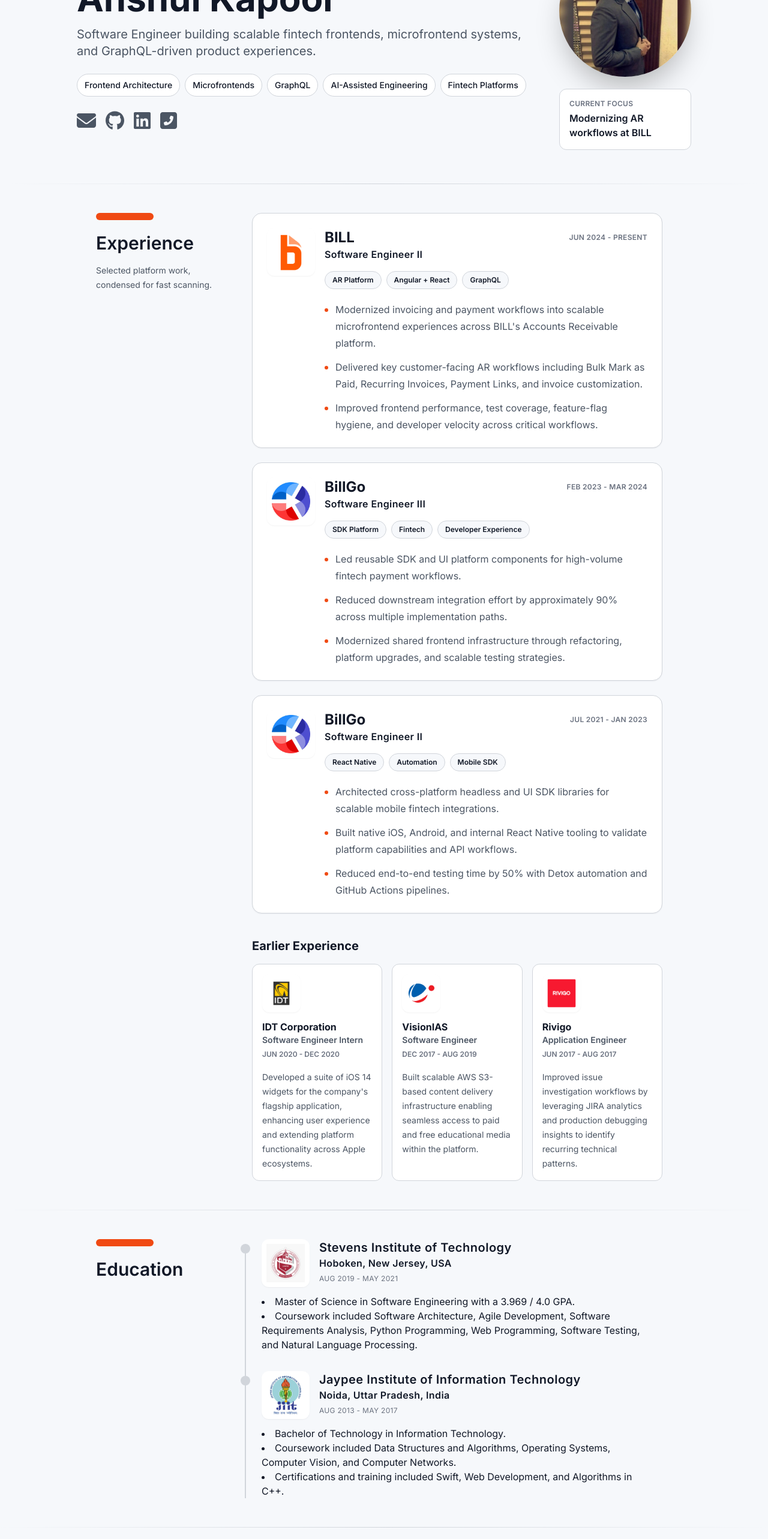
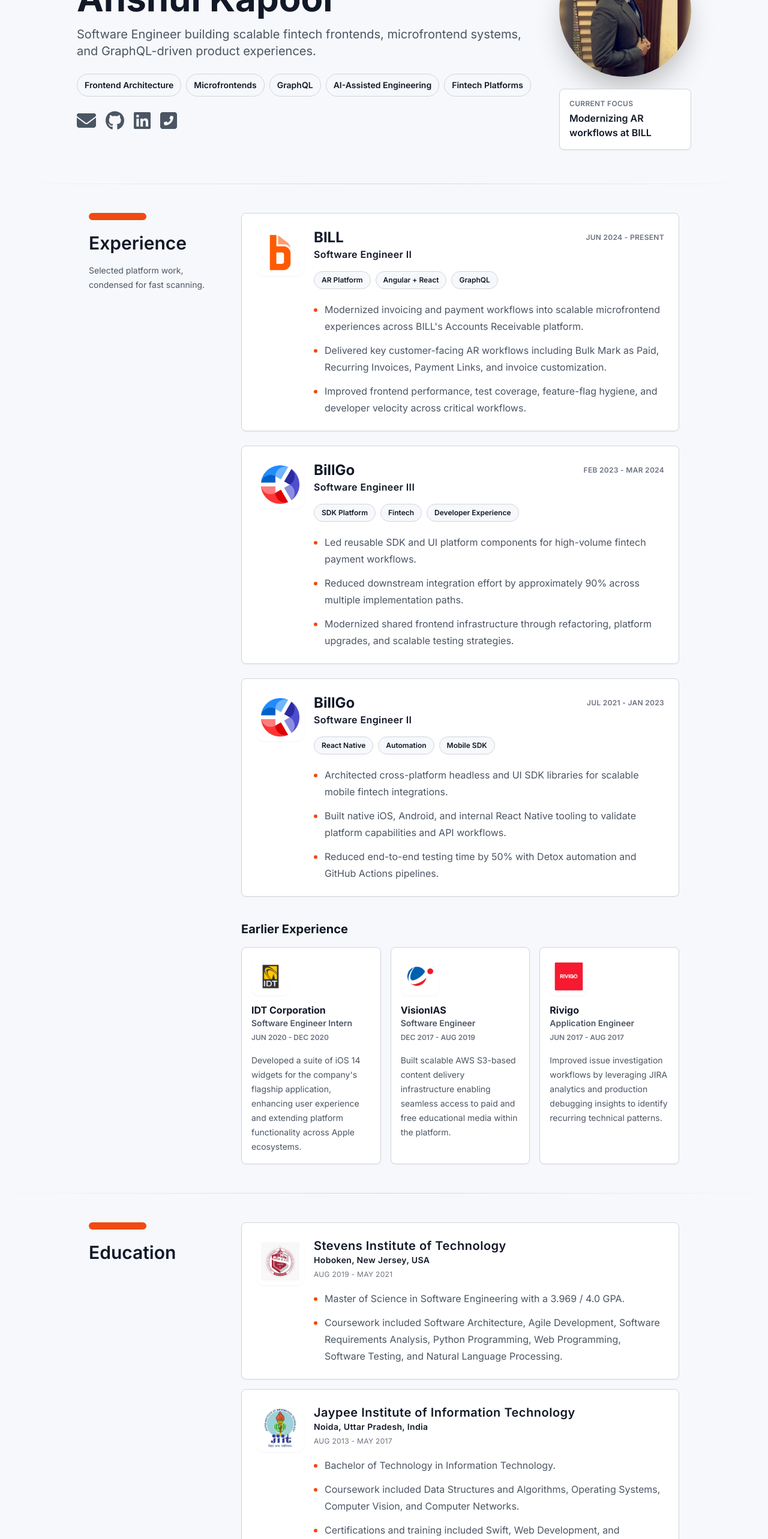
Before and after one commit to anshulkapoor018/portfolio, a Next.js app: page / in a window 1280 px wide. Shown: the part 180-2746 px from the top of the page at 60% size. Built offline with nearby package versions, Linux system fonts and the light colour scheme.

Commit message:
Polish responsive portfolio layout

```diff
--- a/src/app/components/EducationTimeline.tsx
+++ b/src/app/components/EducationTimeline.tsx
@@ -5,35 +5,46 @@ const EducationTimeline: React.FC<EducationTimelineProps> = ({ educationData })
   return (
     <section className="portfolio-section">
         <div className="portfolio-container">
-            <div className="grid gap-4 mx-4 sm:grid-cols-12">
+            <div className="grid gap-8 sm:grid-cols-12">
                 <div className="col-span-12 sm:col-span-3">
-                    <div className="portfolio-section-kicker text-center sm:text-left mb-14 before:block before:w-24 before:h-3 before:mb-5 before:rounded-md before:mx-auto sm:before:mx-0 ">
+                    <div className="portfolio-section-kicker mb-8 text-center before:mx-auto before:mb-5 before:block before:h-3 before:w-24 before:rounded-md sm:sticky sm:top-8 sm:mb-14 sm:text-left sm:before:mx-0">
                         <h3 className="portfolio-section-title">Education</h3>
                     </div>
                 </div>
-                <div className="relative col-span-12 px-4 space-y-6 sm:col-span-9">
-                <div className="portfolio-timeline col-span-12 space-y-12 relative px-4 sm:col-span-8 sm:space-y-8 sm:before:absolute sm:before:top-2 sm:before:bottom-0 sm:before:w-0.5 sm:before:-left-3">
-                        {educationData.map((education, index) => (
-                        <div key={index} className="portfolio-timeline-item flex flex-col sm:relative sm:before:absolute sm:before:top-2 sm:before:w-4 sm:before:h-4 sm:before:rounded-full sm:before:left-[-35px] sm:before:z-[1]">
-                            <div className='flex'>
-                                <div className="mr-4">
+                <div className="relative col-span-12 sm:col-span-9">
+                    <div className="space-y-4">
+                        {educationData.map((education) => (
+                            <article key={education.college} className="portfolio-card p-5 sm:p-6">
+                                <div className="flex flex-col gap-4 sm:flex-row sm:items-start">
                                     <LogoFrame src={education.logo} alt={`${education.college} logo`} />
-                                </div>
-                                    <div>
-                                        <a href={education.collegeUrl} target="_blank" rel="noopener noreferrer" className="text-xl font-semibold tracking-wide hover:underline">
+                                    <div className="min-w-0 flex-1">
+                                        <a
+                                            href={education.collegeUrl}
+                                            target="_blank"
+                                            rel="noopener noreferrer"
+                                            className="text-xl font-semibold tracking-wide hover:underline"
+                                        >
                                             {education.college}
                                         </a>
-                                        <h4 className="text-s font-semibold tracking-wide">{education.location}</h4>
-                                        <time className="portfolio-subtle text-xs tracking-wide uppercase">{education.dateStart} - {education.dateEnd}</time>
+                                        <h4 className="text-sm font-semibold tracking-wide">{education.location}</h4>
+                                        <time className="portfolio-subtle text-xs tracking-wide uppercase">
+                                            {education.dateStart} - {education.dateEnd}
+                                        </time>
+                                        <ul className="portfolio-muted mt-4 space-y-3">
+                                            {education.experienceDetails.split('\n').map((detail, index) => {
+                                                const trimmedDetail = detail.trim().startsWith('-') ? detail.trim().substring(1).trim() : detail.trim();
+
+                                                return (
+                                                    <li key={index} className="flex gap-3 leading-7">
+                                                        <span className="mt-3 h-1.5 w-1.5 flex-none rounded-full" style={{ background: 'var(--portfolio-accent)' }} />
+                                                        <span>{trimmedDetail}</span>
+                                                    </li>
+                                                );
+                                            })}
+                                        </ul>
                                     </div>
                                 </div>
-                                <ul className="mt-3 list-disc list-inside">
-                                {education.experienceDetails.split('\n').map((detail, index) => {
-                                    const trimmedDetail = detail.trim().startsWith('-') ? detail.trim().substring(1).trim() : detail.trim();
-                                    return <li key={index}>{trimmedDetail}</li>;
-                                })}
-                                </ul>
-                            </div>
+                            </article>
                         ))}
                     </div>
                 </div>
--- a/src/app/components/ExperienceTimeline.tsx
+++ b/src/app/components/ExperienceTimeline.tsx
@@ -15,25 +15,21 @@ const ExperienceTimeline: React.FC<ExperienceTimelineProps> = ({ experienceData
   return (
     <section className="portfolio-section">
         <div className="portfolio-container">
-            <div className="grid gap-4 mx-4 sm:grid-cols-12">
+            <div className="grid gap-8 sm:grid-cols-12">
                 <div className="col-span-12 sm:col-span-3">
-                    <div className="portfolio-section-kicker text-center sm:text-left mb-14 before:block before:w-24 before:h-3 before:mb-5 before:rounded-md before:mx-auto sm:before:mx-0">
+                    <div className="portfolio-section-kicker mb-8 text-center before:mx-auto before:mb-5 before:block before:h-3 before:w-24 before:rounded-md sm:sticky sm:top-8 sm:mb-14 sm:text-left sm:before:mx-0">
                         <h3 className="portfolio-section-title">Experience</h3>
                         <p className="portfolio-muted mt-4 text-sm leading-6">
                           Selected platform work, condensed for fast scanning.
                         </p>
                     </div>
                 </div>
-                <div className="relative col-span-12 px-4 sm:col-span-9">
+                <div className="relative col-span-12 sm:col-span-9">
                     <div className="space-y-6">
                         {featuredExperience.map((experience, index) => (
                             <article
                               key={`${experience.company}-${experience.position}-${index}`}
-                              className="rounded-2xl border p-6 shadow-sm"
-                              style={{
-                                background: 'var(--portfolio-surface)',
-                                borderColor: 'var(--portfolio-line)',
-                              }}
+                              className="portfolio-card p-5 sm:p-6"
                             >
                               <div className="flex flex-col gap-4 sm:flex-row sm:items-start">
                                 <LogoFrame src={experience.logo} alt={`${experience.company} logo`} />
@@ -55,12 +51,7 @@ const ExperienceTimeline: React.FC<ExperienceTimelineProps> = ({ experienceData
                                       {experience.tags.map((tag) => (
                                         <span
                                           key={tag}
-                                          className="rounded-full border px-3 py-1.5 text-xs font-semibold"
-                                          style={{
-                                            background: 'var(--portfolio-bg)',
-                                            borderColor: 'var(--portfolio-line)',
-                                            color: 'var(--portfolio-text)',
-                                          }}
+                                          className="portfolio-chip px-3 py-1.5 text-xs"
                                         >
                                           {tag}
                                         </span>
@@ -90,11 +81,7 @@ const ExperienceTimeline: React.FC<ExperienceTimelineProps> = ({ experienceData
                               return (
                                 <article
                                   key={`${experience.company}-${experience.position}`}
-                                  className="rounded-xl border p-4"
-                                  style={{
-                                    background: 'var(--portfolio-surface)',
-                                    borderColor: 'var(--portfolio-line)',
-                                  }}
+                                  className="portfolio-card p-4"
                                 >
                                   <div className="flex flex-col gap-3">
                                     <LogoFrame src={experience.logo} alt={`${experience.company} logo`} size="sm" />
--- a/src/app/components/Header.tsx
+++ b/src/app/components/Header.tsx
@@ -18,7 +18,7 @@ const expertise = [
 
 const Header = () => {
     return (
-      <header className="portfolio-section px-4 pb-10 pt-6 sm:pb-14">
+      <header className="portfolio-section px-5 pb-10 pt-6 sm:pb-14">
         <div className="container max-w-5xl mx-auto">
           <div className="grid items-center gap-8 sm:grid-cols-[minmax(0,1fr)_220px]">
             <div className="order-2 text-center sm:order-1 sm:text-left">
@@ -37,12 +37,7 @@ const Header = () => {
                 {expertise.map((item) => (
                   <span
                     key={item}
-                    className="rounded-full border px-3 py-2 text-sm font-medium"
-                    style={{
-                      background: 'var(--portfolio-surface)',
-                      borderColor: 'var(--portfolio-line)',
-                      color: 'var(--portfolio-text)',
-                    }}
+                    className="portfolio-chip px-3 py-2 text-sm"
                   >
                     {item}
                   </span>
@@ -85,11 +80,7 @@ const Header = () => {
                 />
               </div>
               <div
-                className="hidden w-full rounded-xl border p-4 sm:block"
-                style={{
-                  background: 'var(--portfolio-surface)',
-                  borderColor: 'var(--portfolio-line)',
-                }}
+                className="portfolio-card hidden w-full p-4 sm:block"
               >
                 <p className="portfolio-subtle text-xs font-semibold uppercase tracking-wide">Current focus</p>
                 <p className="mt-1 text-base font-semibold" style={{ color: 'var(--portfolio-text)' }}>
--- a/src/app/globals.css
+++ b/src/app/globals.css
@@ -52,7 +52,7 @@ body {
   }
 
   .portfolio-container {
-    @apply container max-w-5xl px-4 py-12 mx-auto;
+    @apply container max-w-5xl px-5 py-10 mx-auto sm:py-12;
   }
 
   .portfolio-section-title {
@@ -88,6 +88,19 @@ body {
   .portfolio-logo-frame {
     background: var(--portfolio-logo-bg);
   }
+
+  .portfolio-card {
+    @apply rounded-lg border shadow-sm;
+    background: var(--portfolio-surface);
+    border-color: var(--portfolio-line);
+  }
+
+  .portfolio-chip {
+    @apply rounded-full border font-semibold;
+    background: var(--portfolio-bg);
+    border-color: var(--portfolio-line);
+    color: var(--portfolio-text);
+  }
 }
 
 @layer utilities {
```
Also changed, not shown: src/app/components/ProjectsTimeline.tsx (+5 -14 lines), src/app/components/SkillsTimeline.tsx (+5 -14 lines).
